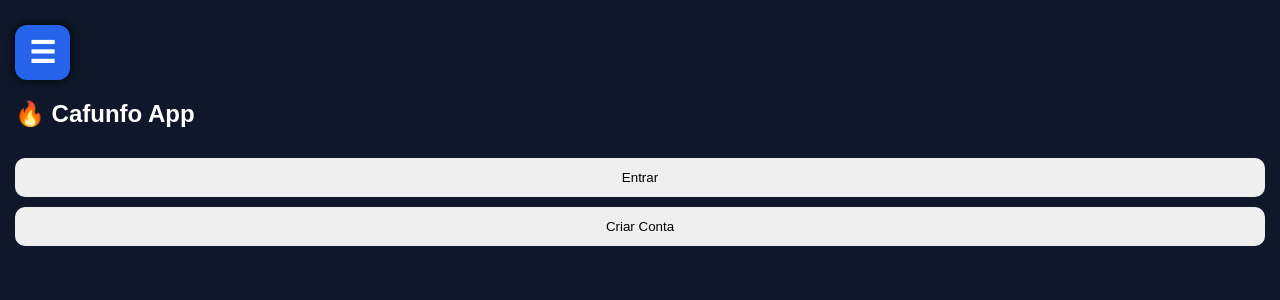
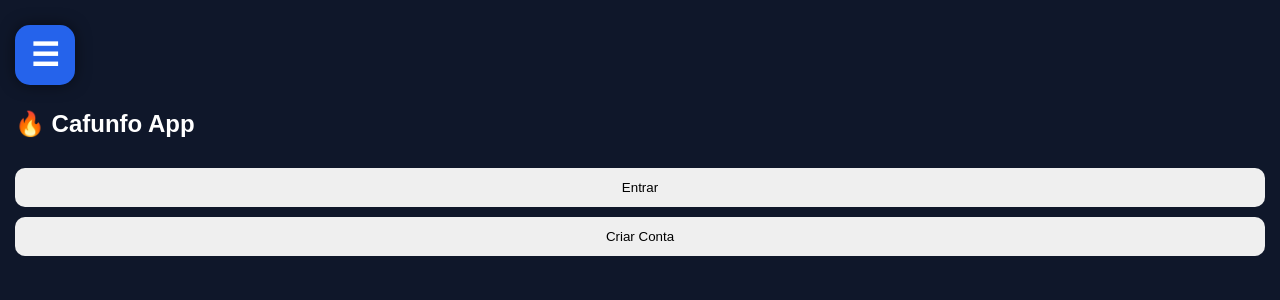
Before and after one commit to durklanez/inteligencia.app, a Flask app: page / in a window 1280 px wide. Shown: the top 300 px of the page. Run offline with Flask 3, Linux system fonts and the light colour scheme.

Commit message:
Update index.html

```diff
--- a/templates/index.html
+++ b/templates/index.html
@@ -7,12 +7,14 @@
 
 <style>
 
+/* FUNDO */
 body{
 background:#0f172a;
 font-family:Arial;
 color:white;
 margin:0;
 padding:0;
+overflow-x:hidden;
 }
 
 /* BOTÃO MENU */
@@ -20,19 +22,19 @@ padding:0;
 position:fixed;
 top:15px;
 left:15px;
-width:55px;
-height:55px;
-border:none;
-border-radius:12px;
+width:60px;
+height:60px;
 background:#2563eb;
 color:white;
-font-size:30px;
+border:none;
+border-radius:15px;
+font-size:32px;
 font-weight:bold;
 z-index:999999;
 display:flex;
 align-items:center;
 justify-content:center;
-box-shadow:0 0 10px black;
+box-shadow:0 0 15px rgba(0,0,0,0.5);
 cursor:pointer;
 }
 
@@ -41,33 +43,45 @@ cursor:pointer;
 position:fixed;
 top:0;
 left:0;
-width:250px;
+width:270px;
 height:100%;
 background:#111827;
 padding:20px;
-overflow:auto;
+overflow-y:auto;
 z-index:99999;
+box-shadow:5px 0 15px rgba(0,0,0,0.5);
 }
 
+/* TITULO MENU */
+.sidebar h2{
+margin-top:70px;
+margin-bottom:20px;
+}
+
+/* BOTÕES MENU */
 .sidebar button{
 width:100%;
-padding:12px;
-margin-top:10px;
-border:none;
-border-radius:10px;
+padding:14px;
+margin-top:12px;
 background:#1e293b;
 color:white;
+border:none;
+border-radius:12px;
 text-align:left;
+font-size:16px;
 }
 
+/* ESCONDER */
 .hidden{
 display:none;
 }
 
+/* CONTAINER */
 .container{
-padding:80px 15px 15px 15px;
+padding:90px 15px 15px 15px;
 }
 
+/* INPUTS */
 button,input,textarea{
 width:100%;
 padding:12px;
@@ -77,6 +91,7 @@ border-radius:10px;
 box-sizing:border-box;
 }
 
+/* BOX */
 .box{
 background:#1e293b;
 padding:15px;
@@ -84,6 +99,7 @@ margin-top:15px;
 border-radius:12px;
 }
 
+/* CHAT */
 .chat{
 height:300px;
 overflow:auto;
@@ -93,6 +109,7 @@ border-radius:10px;
 margin-bottom:10px;
 }
 
+/* TEXTAREA */
 textarea{
 height:180px;
 background:black;
@@ -100,6 +117,7 @@ color:white;
 font-size:16px;
 }
 
+/* CONSOLE */
 #console{
 background:black;
 color:#22c55e;
@@ -107,14 +125,15 @@ padding:10px;
 height:120px;
 overflow:auto;
 border-radius:10px;
-font-size:16px;
 }
 
+/* LINHA */
 .row{
 display:flex;
 gap:5px;
 }
 
+/* BOTÃO ENVIAR */
 .send{
 width:70px;
 background:#2563eb;
@@ -122,12 +141,14 @@ color:white;
 font-size:22px;
 }
 
+/* BOTÃO RUN */
 .run{
 background:#22c55e;
 color:white;
 font-size:18px;
 }
 
+/* MENSAGENS */
 .msg-user{
 text-align:right;
 margin:10px;
@@ -151,9 +172,11 @@ color:#22c55e;
 <body>
 
 <!-- BOTÃO MENU -->
-<button id="menuBtn" onclick="abrirMenu()">☰</button>
+<button id="menuBtn" onclick="abrirMenu()">
+☰
+</button>
 
-<!-- MENU LATERAL -->
+<!-- MENU -->
 <div id="sidebar" class="sidebar hidden">
 
 <h2>⚙ Sistema</h2>
@@ -279,8 +302,10 @@ Pronto...
 
 // MENU
 function abrirMenu(){
+
 document.getElementById("sidebar")
 .classList.toggle("hidden");
+
 }
 
 // TROCAR TELAS
@@ -288,7 +313,11 @@ function mostrar(id){
 
 document.querySelectorAll(
 "#home,#login,#register,#editor"
-).forEach(div => div.classList.add("hidden"));
+).forEach(div => {
+
+div.classList.add("hidden");
+
+});
 
 document.getElementById(id)
 .classList.remove("hidden");
@@ -297,23 +326,32 @@ document.getElementById(id)
 
 // INICIO
 window.onload = function(){
+
 mostrar("home");
+
 }
 
 // LOGIN
 async function login(){
 
-const username = document.getElementById("user").value;
-const password = document.getElementById("pass").value;
+const username =
+document.getElementById("user").value;
+
+const password =
+document.getElementById("pass").value;
 
 const res = await fetch("/login",{
+
 method:"POST",
+
 headers:{
 "Content-Type":"application/json"
 },
+
 body:JSON.stringify({
 username,password
 })
+
 });
 
 const data = await res.json();
@@ -321,7 +359,9 @@ const data = await res.json();
 alert(data.msg);
 
 if(data.msg === "Login OK"){
+
 mostrar("editor");
+
 }
 
 }
@@ -329,17 +369,24 @@ mostrar("editor");
 // REGISTER
 async function registrar(){
 
-const username = document.getElementById("new_user").value;
-const password = document.getElementById("new_pass").value;
+const username =
+document.getElementById("new_user").value;
+
+const password =
+document.getElementById("new_pass").value;
 
 const res = await fetch("/register",{
+
 method:"POST",
+
 headers:{
 "Content-Type":"application/json"
 },
+
 body:JSON.stringify({
 username,password
 })
+
 });
 
 const data = await res.json();
@@ -350,19 +397,26 @@ alert(data.msg);
 if(data.msg.includes("sucesso")){
 
 const loginRes = await fetch("/login",{
+
 method:"POST",
+
 headers:{
 "Content-Type":"application/json"
 },
+
 body:JSON.stringify({
 username,password
 })
+
 });
 
-const loginData = await loginRes.json();
+const loginData =
+await loginRes.json();
 
 if(loginData.msg === "Login OK"){
+
 mostrar("editor");
+
 }
 
 }
@@ -372,11 +426,13 @@ mostrar("editor");
 // IA
 async function enviarMensagem(){
 
-const texto = document.getElementById("iaInput").value;
+const texto =
+document.getElementById("iaInput").value;
 
 if(!texto) return;
 
-const chat = document.getElementById("chatArea");
+const chat =
+document.getElementById("chatArea");
 
 chat.innerHTML += `
 <div class="msg-user">
@@ -387,13 +443,17 @@ ${texto}
 document.getElementById("iaInput").value = "";
 
 const res = await fetch("/chat",{
+
 method:"POST",
+
 headers:{
 "Content-Type":"application/json"
 },
+
 body:JSON.stringify({
 mensagem:texto
 })
+
 });
 
 const data = await res.json();
@@ -413,12 +473,13 @@ function executar(){
 
 try{
 
-let result = eval(
-document.getElementById("codigo").value
-);
+let codigo =
+document.getElementById("codigo").value;
+
+let result = eval(codigo);
 
 document.getElementById("console")
-.innerHTML = result || "Executado com sucesso";
+.innerHTML = result || "Executado";
 
 }catch(e){
 
```
